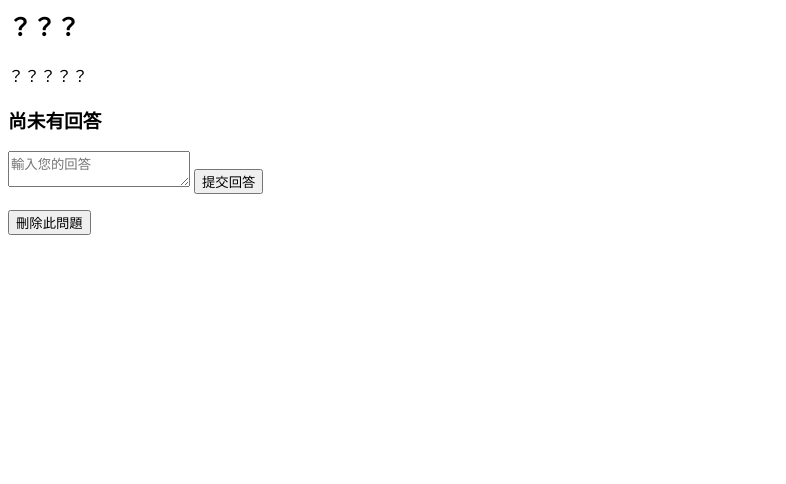
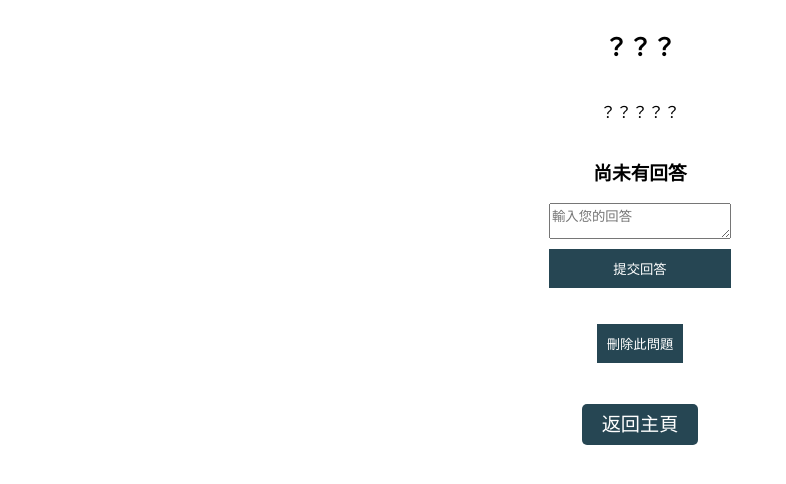
Before and after one commit to Blattellaza/healthcare, a Flask app: page /question/4 in a window 1280 px wide. Shown: the top 484 px of the page, without its empty margins (0-786 px from the left). Run offline with Flask 3, Linux system fonts and the light colour scheme; data comes from the database, SQL or seed files in the repository; both versions use the stored data as it was after the commit.

Commit message:
改一下問題的地方

```diff
--- a/static/style.css
+++ b/static/style.css
@@ -3,6 +3,22 @@ body {
     display: flex; /* 使用 Flexbox 佈局 */
     flex-direction: column; /* 垂直排列子元素 */
     align-items: center;
+}
+
+.back-home {
+    margin-top: 20px;
+    text-align: center;
+}
+.back-home a {
+    text-decoration: none;
+    color: white;
+    background-color: #264653;
+    padding: 10px 20px;
+    border-radius: 5px;
+    font-size: 1.2em;
+}
+.back-home a:hover {
+    background-color: #2A9D8F;
 }
 
 @keyframes bounce {
--- a/templates/question_detail.html
+++ b/templates/question_detail.html
@@ -1,9 +1,20 @@
+<head>
+    <meta charset="UTF-8">
+    <meta name="viewport" content="width=device-width, initial-scale=1.0">
+    <title>Health Monitor</title>
+    <link rel="stylesheet" href="{{ url_for('static', filename='style.css') }}">
+</head>
+<body>
     <h2>{{ question[1] }}</h2> <!-- 問題主旨 -->
     <p>{{ question[2] }}</p> <!-- 問題詳細敘述 -->
 
     {% if question[3] %}
         <h3>回答：</h3>
         <p>{{ question[3] }}</p> <!-- 回答內容 -->
+        <!-- 添加“编辑回答”按钮 -->
+        <!-- <form method="POST" action="/edit/{{ question[0] }}">
+            <button type="submit" class="btn-warning">編輯回答</button>
+        </form> -->
     {% else %}
         <h3>尚未有回答</h3>
         <form method="POST">
@@ -14,3 +25,8 @@
     <form method="POST" action="/delete/{{ question[0] }}">
         <button type="submit" class="btn-danger">刪除此問題</button>
     </form>
+
+    <div class="back-home">
+        <a href="{{ url_for('index') }}">返回主頁</a>
+    </div>
+</body>
--- a/templates/result.html
+++ b/templates/result.html
@@ -11,7 +11,7 @@
     <link rel="preconnect" href="https://fonts.gstatic.com" crossorigin>
     <link href="https://fonts.googleapis.com/css2?family=LXGW+WenKai+TC&display=swap" rel="stylesheet">
 
-    <style>
+    <!-- <style>
         .back-home {
             margin-top: 20px;
             text-align: center;
@@ -27,7 +27,7 @@
         .back-home a:hover {
             background-color: #2A9D8F;
         }
-    </style>
+    </style> -->
 </head>
 <body>
     <div class="lower_container">
```
Also changed, not shown: app.py (+12 -0 lines), database.db. Lines whose indentation alone changed are shown as unchanged.
